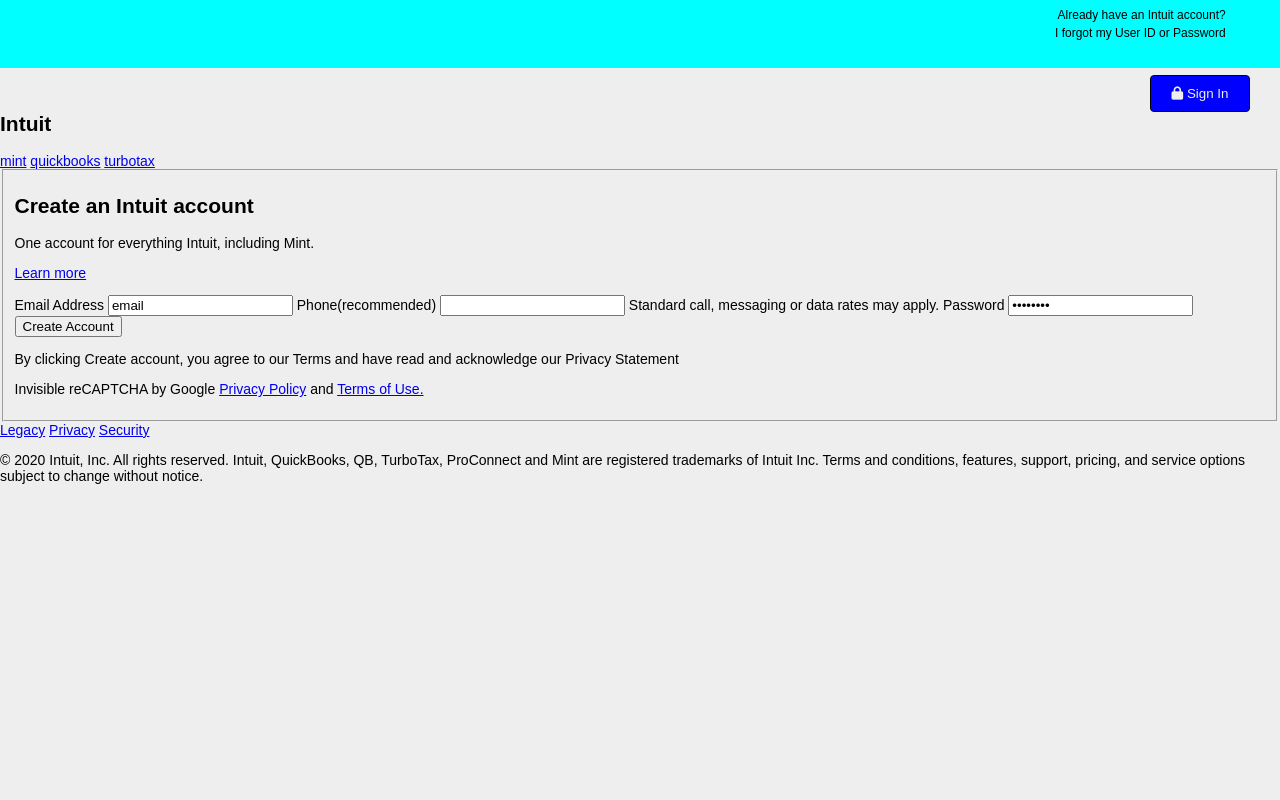
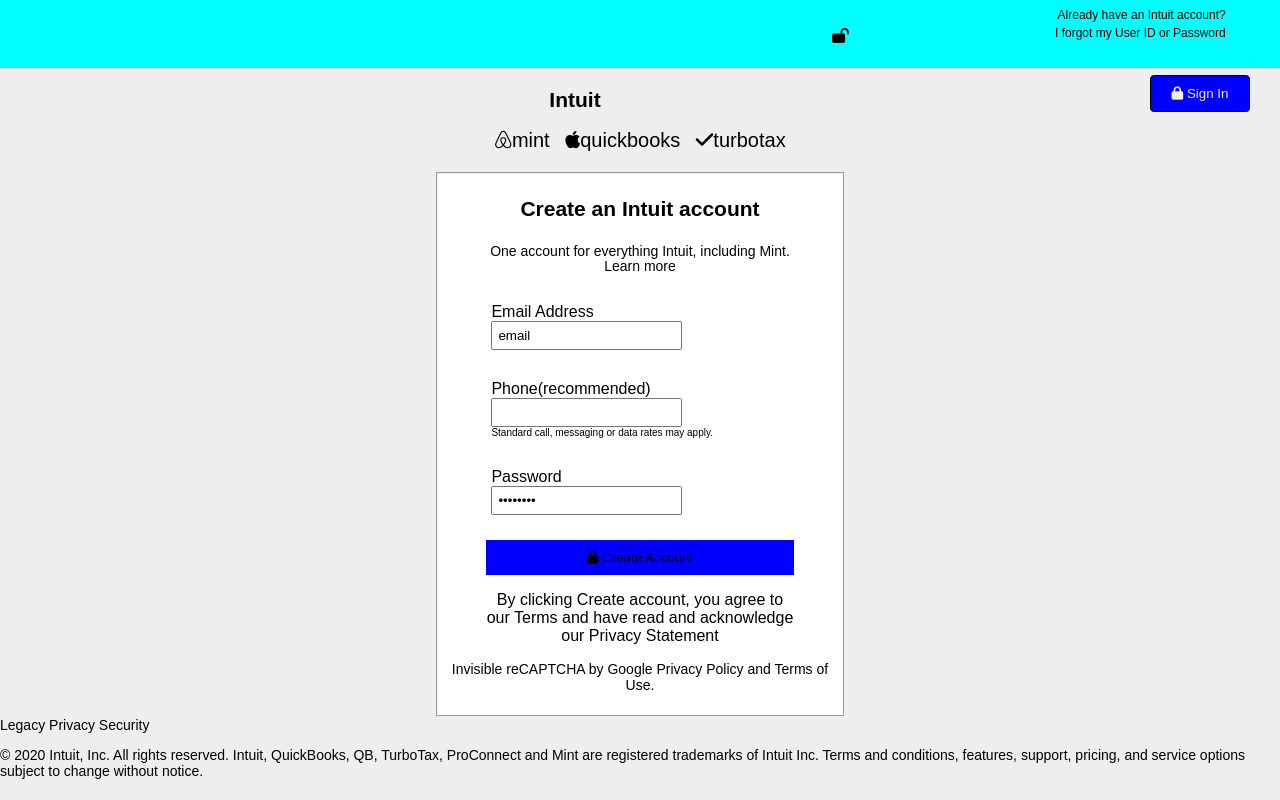
Before and after one commit to phylischumba/mint-singup-page, a plain HTML site: page index.html in a window 1280 px wide. Drawn offline with Linux system fonts and the light colour scheme.

Commit message:
add style to main section

```diff
--- a/index.html
+++ b/index.html
@@ -25,36 +25,42 @@
     </header>
 
     <main>
-        <section>
+        <section class="upper-main">
             <h2>Intuit</h2>
-            <div>
-                <span><a href="#">mint</a> </span>
-                <span><a href="#">quickbooks</a> </span>
-                <span><a href="#">turbotax</a></span>
+            <div class="main-section-icons">
+                <span class="icon-class"><a href="#"><i class="fab fa-airbnb"></i>mint</a> </span>
+                <span class="icon-class"><a href="#"><i class="fab fa-apple"></i>quickbooks</a> </span>
+                <span class="icon-class"><a href="#"><i class="fas fa-check"></i>turbotax</a></span>
             </div>
         </section>
 
         <section>
 
             <fieldset>
+              <div class="fieldset-intro">
                 <h1>Create an Intuit account</h1>
                 <p>One account for everything Intuit, including Mint.</p>
-                <p><a href="#">Learn more</a> </p>
+                <p><a href="#">Learn more</a></p>
+              </div>
 
                 <form>
-                    <label for="email">Email Address</label>
-                    <input type="email" name="email" value="email" id="email">
+                    <label for="email" class="form-elements">Email Address
+                    <input type="email" name="email" value="email" id="email" class="form-elements">
+                    </label>
 
-                    <label for="phone-number">Phone(recommended)</label>
-                    <input type="number" name="phone-number" value="phone-number" id="phone-number">
-                    <span>Standard call, messaging or data rates may apply.</span>
+                    <label for="phone-number" class="form-elements">Phone(recommended)
+                    <input type="number" name="phone-number" value="phone-number" id="phone-number" class="form-elements">
+                    <p class="phone-policies">Standard call, messaging or data rates may apply.</p></label>
 
-                    <label for="password">Password</label>
-                    <input type="password" name="password" value="password" id="password">
 
-                    <button type="submit">Create Account</button>
+                    <label for="password" class="form-elements">Password
+                    <input type="password" name="password" value="password" id="password" class="form-elements">
+                    <i class="fas fa-lock-open"></i>
+                    </label>
 
-                    <p>By clicking Create account, you agree to our
+                    <button type="submit" class="form-btn"><i class="fas fa-lock"></i>   Create Account</button>
+
+                    <p >By clicking Create account, you agree to our
                         Terms and have read and acknowledge our Privacy Statement</p>
                 </form>
 
--- a/style.css
+++ b/style.css
@@ -4,6 +4,10 @@
     background-color:#EEEEEE;
     margin: 0;
     padding: 0;
+}
+a{
+    text-decoration: none;
+    color: inherit;
 }
 
 header{
@@ -31,6 +35,68 @@
     border: 1px solid black;
 }
 
-main{
-    clear: both;
+.upper-main{
+    text-align: center;
+    margin: 20px 0 20px 0;
+
 }
+.icon-class {
+    font-size: 20px;
+    margin: 0 5px 0px 5px;
+}
+fieldset{
+    background-color: white;
+    width: 30%;
+    margin: auto;
+    height: auto;
+    text-align: center;
+}
+.fieldset-intro{
+    margin-bottom: 30px;
+}
+.fieldset-intro p{
+    line-height: 0.1em;
+
+}
+.fieldset-intro h1{
+    margin-bottom: 30px;
+}
+
+form{
+    width: 80%;
+    margin: auto;
+    font-size: 16px;
+}
+.form-elements{
+    display: block;
+    text-align: left;
+    padding: 5px;
+
+}
+.form-btn{
+    width: 100%;
+    padding: 10px;
+    background-color: blue;
+    border: none;
+
+}
+.phone-policies{
+    font-size: 10px;
+    margin: 0;
+    text-align: left;
+}
+label{
+    margin-bottom: 20px;
+}
+
+/* #password{
+    background-image: url(img/password.png) no-repeat scroll 7px 7px;
+    background-position: right;
+    padding-left:30px;
+} */
+.fa-lock-open{
+    position: absolute;
+    top: 28px;
+    left: 65%;
+    font-size: 15px;
+}
```
